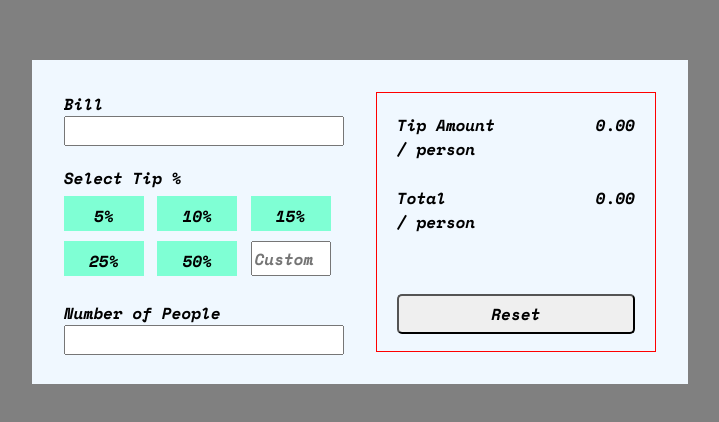
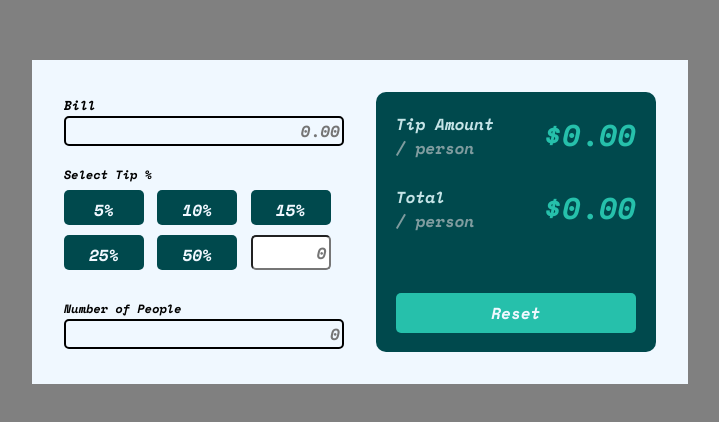
Before and after one commit to Vahe-Sevachyan/Tip-Calculator, a plain HTML site: page index.html in a window 1280 px wide. Shown: the part 178-600 px from the top of the page, without its empty margins (280-999 px from the left). Drawn offline with nearby package versions, Linux system fonts and the light colour scheme.

Commit message:
fixed all remaming styles/colors

```diff
--- a/index.html
+++ b/index.html
@@ -10,9 +10,15 @@
   <body>
     <div class="container">
       <div class="calculations-container">
-        <label for="bill-total">Bill</label>
+        <label for="bill-total" class="bill">Bill</label>
         <form action="" class="bill-input-container">
-          <input type="number" id="bill-total" name="bill-total" value="" />
+          <input
+            type="number"
+            id="bill-total"
+            name="bill-total"
+            value=""
+            placeholder="0.00"
+          />
         </form>
         <h4>Select Tip %</h4>
         <div class="percent-section">
@@ -24,17 +30,24 @@
           <input
             type="number"
             class="custom-tip"
-            placeholder="Custom"
+            placeholder="0"
             class="percent-numbers"
           />
         </div>
         <form class="num-of-people-container">
           <div>
-            <label for="num-people">Number of People</label>
+            <label for="num-people" class="num-people-label"
+              >Number of People</label
+            >
             <span class="zeroNum-warning-display"></span>
           </div>
           <div class="btm-input-container">
-            <input type="number" class="num-people" id="num-people" />
+            <input
+              type="number"
+              class="num-people"
+              id="num-people"
+              placeholder="0"
+            />
           </div>
         </form>
       </div>
@@ -44,14 +57,14 @@
             Tip Amount
             <div class="person">/ person</div>
           </div>
-          <div class="tip-per-person">0.00</div>
+          <div class="tip-per-person">$0.00</div>
         </div>
         <div class="total-num-display">
           <div class="total-person-header">
             Total
             <div class="person">/ person</div>
           </div>
-          <div class="total-per-person">0.00</div>
+          <div class="total-per-person">$0.00</div>
         </div>
         <button>Reset</button>
       </div>
--- a/styles/_calculations.scss
+++ b/styles/_calculations.scss
@@ -6,9 +6,23 @@
 #bill-total {
   width: 100%;
 }
+.bill {
+  font-size: 13px;
+}
 #bill-total:before {
   content: "$";
   position: absolute;
+}
+h4,
+.num-people-label,
+.zeroNum-warning-display {
+  font-size: 12px;
+}
+.num-people-label {
+  margin-right: 55px;
+}
+.zeroNum-warning-display {
+  color: tomato;
 }
 .percent-section {
   display: flex;
@@ -21,7 +35,9 @@
   // margin-left: auto;
 }
 .percent-numbers {
-  background-color: aquamarine;
+  background-color: hsl(183, 100%, 15%);
+  color: aliceblue;
+  border-radius: 5px;
   width: 80px;
   height: 35px;
   display: flex;
@@ -29,6 +45,10 @@
   text-align: center;
   line-height: 40px;
   margin-bottom: 10px;
+  &:hover {
+    background-color: hsl(172, 67%, 45%);
+    cursor: pointer;
+  }
 }
 .custom-tip {
   max-width: 80px;
@@ -42,3 +62,19 @@ input::-webkit-inner-spin-button {
   -webkit-appearance: none;
   margin: 0;
 }
+#num-people,
+#bill-total {
+  text-align: right;
+  background-color: aliceblue;
+  border: 2px solid;
+  border-radius: 5px;
+}
+#num-people:focus,
+#bill-total:focus {
+  outline: none;
+  border: 2px solid hsl(172, 67%, 45%);
+}
+.custom-tip {
+  border-radius: 5px;
+  text-align: right;
+}
--- a/styles/_display.scss
+++ b/styles/_display.scss
@@ -1,13 +1,14 @@
 .display-container {
   width: 280px;
   height: 260px;
-  border: solid red 1px;
+  background-color: hsl(183, 100%, 15%);
   padding: 20px;
-  // margin: 2rem;
+  border-radius: 10px;
 }
 h4 {
   margin-bottom: 6px;
 }
+
 .bill-input-container {
   margin-bottom: 20px;
 }
@@ -16,6 +17,7 @@ h4 {
 }
 .num-people {
   width: 100%;
+  text-align: left;
 }
 .tip-amount {
   width: 100%;
@@ -36,3 +38,29 @@ button {
   height: 40px;
   border-radius: 5px;
 }
+
+.person {
+  color: hsl(185, 41%, 84%);
+}
+.tip-person,
+.total-person-header {
+  color: hsl(185, 41%, 84%);
+}
+.person {
+  color: hsl(184, 14%, 56%);
+}
+.tip-per-person,
+.total-per-person {
+  color: hsl(172, 67%, 45%);
+  font-size: 30px;
+}
+button {
+  background-color: hsl(172, 67%, 45%);
+  color: aliceblue;
+  cursor: pointer;
+  border: none;
+  &:hover {
+    background-color: hsl(185, 49%, 75%);
+    color: hsl(183, 100%, 15%);
+  }
+}
```
Also changed, not shown: styles/styles.css, 1 other file.
